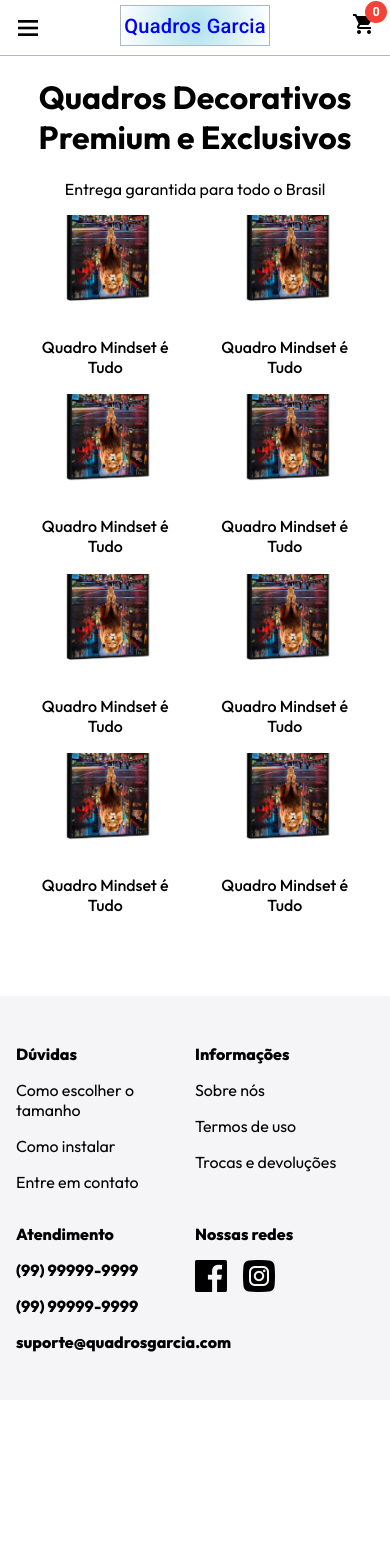
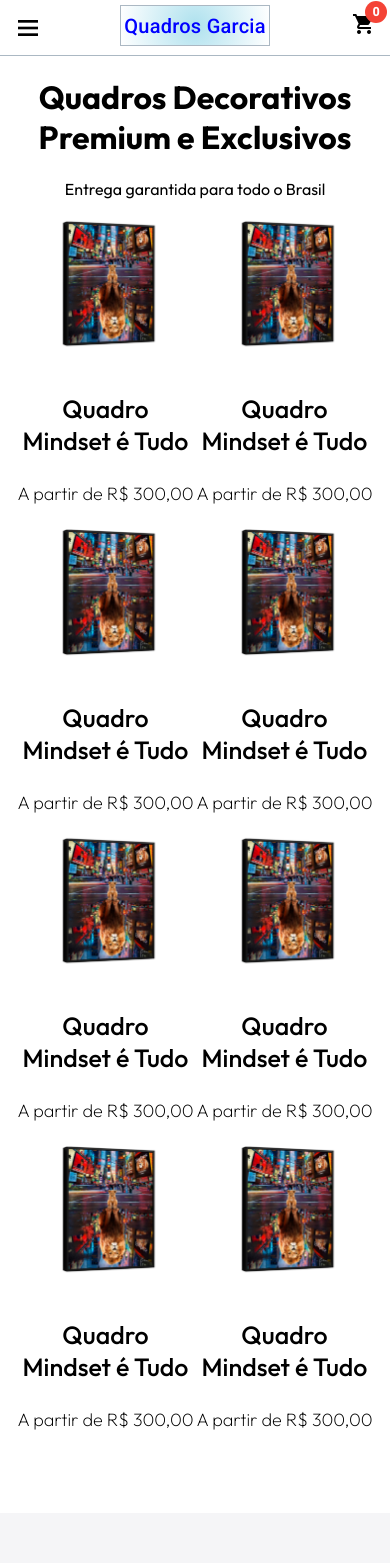
Before and after one commit to Maycongs123/Ecommerce-quadros, an Angular app: page / in a window 390 px wide. Shown: the top 1563 px of the page. Before the commit the page ends 1400 px from the top, so only its background shows below. Built offline with nearby package versions, Linux system fonts and the light colour scheme.

Commit message:
Ajuste Responsividade

```diff
--- a/src/app/app.component.html
+++ b/src/app/app.component.html
@@ -1,6 +1,5 @@
 <app-navbar></app-navbar>
 <div class="content-container">
-
     <router-outlet></router-outlet>
 </div>
 <app-footer></app-footer>
--- a/src/app/components/product-card/product-card.component.scss
+++ b/src/app/components/product-card/product-card.component.scss
@@ -1,14 +1,13 @@
 @import "../../styles/variables";
 
-.product-card {
-  width: 10rem;
-  margin-bottom: 2rem;
-  padding-top: 1rem;
+// .product-card {
+//   margin-bottom: 2rem;
+//   padding-top: 1rem;
 
-  @media (min-width: 990px) {
-    width: 20rem;
-  }
-}
+//   @media (min-width: 990px) {
+//     width: 30rem;
+//   }
+// }
 
 .product-img {
   width: 100%;
@@ -16,10 +15,11 @@
 }
 
 .product-title {
+  font-size: 25px;
   font-weight: 500;
 }
 
 .price {
-  font-size: 0.8rem;
+  font-size: 18px;
   font-weight: 200;
 }
--- a/src/app/pages/cart/cart.component.html
+++ b/src/app/pages/cart/cart.component.html
@@ -6,13 +6,13 @@
   <form action="">
     <div class="entry-content">
       <div class="product-list">
+        <div class="cart-div">
           <div class="item">
             <div class="row-infos-product">
               <button type="button" class="delete-item-button">X</button>
               <div class="image">
                 <img src="../../../assets/mind-set.jpg" alt="" />
               </div>
-
               <div class="product-name">
                 <span>Quadro Mindset é Tudo - Ultra GG 172X129, Metacrilato</span>
               </div>
@@ -27,21 +27,25 @@
             <div>
               <div class="select-quantity"><span>1</span> <span> ▼</span></div>
             </div>
-
+            <div>
               <span class="subtotal">R$ 9.999,00</span>
             </div>
-
-        <!-- teste -->
-
+          </div>
+        </div>
+        <div class="unit-voucher">
           <div class="cupom-section">
             <p>Possui cupom?</p>
           </div>
+          <div class="button-div-1">
+            <button>Aplicar Cupom</button>
           </div>
-
+        </div>
+      </div>
+      <div class="div-cupom-section">
         <div class="finish-cart-purchase">
           <h3>
             Total <br />
-          R$ R$ 9.999,00
+            R$ 9.999,00
           </h3>
 
           <div class="button-div">
@@ -49,5 +53,7 @@
           </div>
         </div>
       </div>
+
+      </div>
   </form>
 </div>
--- a/src/app/pages/cart/cart.component.scss
+++ b/src/app/pages/cart/cart.component.scss
@@ -3,6 +3,16 @@
 .button-div button {
   width: 100%;
   height: 4.2rem;
+  border-radius: 1rem;
+  font-size: 1rem;
+  background-color: rgb(5 139 112);
+  margin-bottom: 1rem;
+  color: white;
+}
+
+.button-div-1 button {
+  width: 100%;
+  height: 2.2rem;
   border-radius: 1rem;
   font-size: 1rem;
   background-color: rgb(5 139 112);
@@ -18,9 +28,14 @@
 }
 
 .entry-content {
-  @media (min-width: 800px) {
+  // @media (min-width: 800px) {
+  //   display: flex;
+  //   flex-direction: column;
+  // }
+  @media (min-width: 720px) {
     display: flex;
-    justify-content: space-evenly;
+    flex-direction: row;
+    justify-content: center;
   }
 }
 
@@ -47,7 +62,6 @@
 
 .row-quantity-subtotal {
   display: flex;
-  justify-content: space-around;
   align-items: center;
 }
 
@@ -63,14 +77,20 @@
 .unit-price {
   display: flex;
   align-items: center;
+  padding-right: 1rem;
+}
+
+.unit-voucher {
+  display: flex;
+  align-items: baseline;
 }
 
 .cupom-section {
   margin-top: 2rem;
-  padding: 0.5rem 0 0.5rem 0;
+  padding: 0.1rem 0rem 0.1rem 1rem;
   color: $light-gray;
-  border-top: 0.5px solid $light-gray;
-  border-bottom: 0.5px solid $light-gray;
+  border: 2px solid #abb8c3;
+  width: 9rem;
 }
 
 .finish-cart-purchase {
@@ -80,12 +100,18 @@
 }
 
 .product-list {
-  @media (min-width: 800px) {
+  @media (min-width: 720px) {
     display: flex;
-    align-items: flex-start;
     justify-content: center;
-    gap: 2rem;
-    border: 1px solid $light-gray;
+    gap: 1rem;
+    border: 2px solid $light-gray;
+    padding: 1rem;
+    height: 100%;
+    flex-direction: column;
+    @media (min-width: 990px) {
+      align-items: baseline;
+
+    }
   }
 }
 
@@ -94,3 +120,16 @@
     max-width: 22rem;
   }
 }
+
+.div-cupom-section{
+  @media (min-width: 720px) {
+    padding-left: 4rem;
+  }
+}
+
+
+.cart-div{
+  @media (min-width: 720px) {
+    display: flex;
+  }
+}
--- a/src/app/pages/home/home.component.html
+++ b/src/app/pages/home/home.component.html
@@ -1,8 +1,7 @@
 <div class="home-div">
   <h1 class="title center-text">Quadros Decorativos Premium e Exclusivos</h1>
   <p class="center-text">Entrega garantida para todo o Brasil</p>
-
-  <div class="products-grid">
+  <!-- <div class="products-grid">
     <mat-grid-list rowHeight="1:1"  [cols]="cols">
       <mat-grid-tile> <app-product-card></app-product-card></mat-grid-tile>
       <mat-grid-tile> <app-product-card></app-product-card></mat-grid-tile>
@@ -13,5 +12,31 @@
       <mat-grid-tile> <app-product-card></app-product-card></mat-grid-tile>
       <mat-grid-tile> <app-product-card></app-product-card></mat-grid-tile>
     </mat-grid-list>
+  </div> -->
+  <div class="products-grid">
+    <div>
+      <app-product-card></app-product-card>
+    </div>
+    <div>
+      <app-product-card></app-product-card>
+    </div>
+    <div>
+      <app-product-card></app-product-card>
+    </div>
+    <div>
+      <app-product-card></app-product-card>
+    </div>
+    <div>
+      <app-product-card></app-product-card>
+    </div>
+    <div>
+      <app-product-card></app-product-card>
+    </div>
+    <div>
+      <app-product-card></app-product-card>
+    </div>
+    <div>
+      <app-product-card></app-product-card>
+    </div>
   </div>
 </div>
--- a/src/app/pages/home/home.component.scss
+++ b/src/app/pages/home/home.component.scss
@@ -0,0 +1,12 @@
+.products-grid{
+    display: grid;
+    grid-template-columns: 50% 50%;
+
+    @media (min-width: 820px) {
+        grid-template-columns: 33% 33% 33%;
+    }
+
+    @media (min-width: 1300px) {
+        grid-template-columns: 25% 25% 25% 25%;
+    }
+}
--- a/src/app/pages/products-details/products-details.component.html
+++ b/src/app/pages/products-details/products-details.component.html
@@ -1,27 +1,32 @@
+<div class="products-details-div-body">
   <div class="product-details-div">
     <div class="title">
       <p>Quadro Mindset é tudo</p>
     </div>
 
     <div class="purchase-div">
+      <div class="div-flex" >
         <div class="large-image-product">
-      <img class="large-image" src="../../../assets/mind-set.jpg" alt="" />
+          <img class="large-imag" src="../../../assets/mind-set.jpg" alt="" />
         </div>
-
-    <form action="">
+      </div>
+      <div>
+        <form action="" class="padding-form">
+          <h1 class="large-title">Quadro Mindset é Tudo</h1>
           <div class="form-div">
-        <h1 class="large-title">Quadro Mindset é Tudo</h1>
             <div class="variations">
               <div class="form-selector selector-size">
                 <label class="variation-subtitle" for=""
                   >Selecione o Tamanho (em cm)</label
                 >
                 <br />
+                <div>
                   <div class="cards-size">
                     <app-card-size></app-card-size>
                     <app-card-size></app-card-size>
                     <app-card-size></app-card-size>
                     <app-card-size></app-card-size>
+                  </div>
                 </div>
               </div>
 
@@ -52,3 +57,5 @@
         </form>
       </div>
     </div>
+  </div>
+</div>
--- a/src/app/pages/products-details/products-details.component.scss
+++ b/src/app/pages/products-details/products-details.component.scss
@@ -22,11 +22,19 @@
 }
 
 .purchase-div {
-  @media (min-width: 760px) {
+  @media (min-width: 1250px) {
     display: flex;
     flex-direction: row;
+    justify-content: space-evenly;
+    margin: 0 10rem 0 10rem;
+    padding-top: 3rem
+  }
+}
+
+.div-flex{
+  @media (min-width: 750px) {
+    display: flex;
     justify-content: center;
-    margin: 0 4rem 0 2rem;
   }
 }
 
@@ -36,10 +44,13 @@
   height: 20rem;
   justify-content: center;
   padding-top: 1rem;
-  margin-right: 5rem;
 
-  @media (min-width: 990px) {
-    width: 50%;
+  @media (min-width: 1250px) {
+    display: flex;
+    width: 39.25rem;
+    height: 35rem;
+    justify-content: end;
+    transform: skew(195deg, -13deg);
   }
 }
 
@@ -48,6 +59,15 @@
   grid-template-columns: 50% 50%;
   gap: 0.5rem;
   margin-top: 1rem;
+  @media (min-width: 750px) {
+    display: flex;
+    justify-content: center;
+  }
+  @media (min-width: 1250px) {
+    display: grid;
+    grid-template-columns: 50% 50%;
+
+  }
 }
 
 .selector-frame {
@@ -57,16 +77,17 @@
 .cards-frame {
   display: grid;
   grid-template-columns: 100%;
-
   gap: 0.5rem;
 
-  @media (min-width: 990px) {
+  @media (min-width: 750px) {
     grid-template-columns: 50% 50%;
   }
 }
 
 .large-title {
   @media (min-width: 990px) {
+    display: flex;
+    justify-content: center;
     font-size: 3rem;
     margin: 0 0 2rem auto;
   }
@@ -88,6 +109,8 @@
   font-size: 1.6rem;
   font-weight: 500;
   margin-bottom: 2rem;
+  display: flex;
+  justify-content: center;
 }
 
 .purchase-button {
@@ -110,3 +133,15 @@
     padding: 2rem;
   }
 }
+
+.padding-form{
+  @media (min-width: 1250px) {
+    padding-left: 5rem;
+  }
+}
+
+.products-details-div-body{
+  display: flex;
+  flex-direction: column;
+  margin-left: 1rem;
+}
```
Lines whose indentation alone changed are shown as unchanged.
